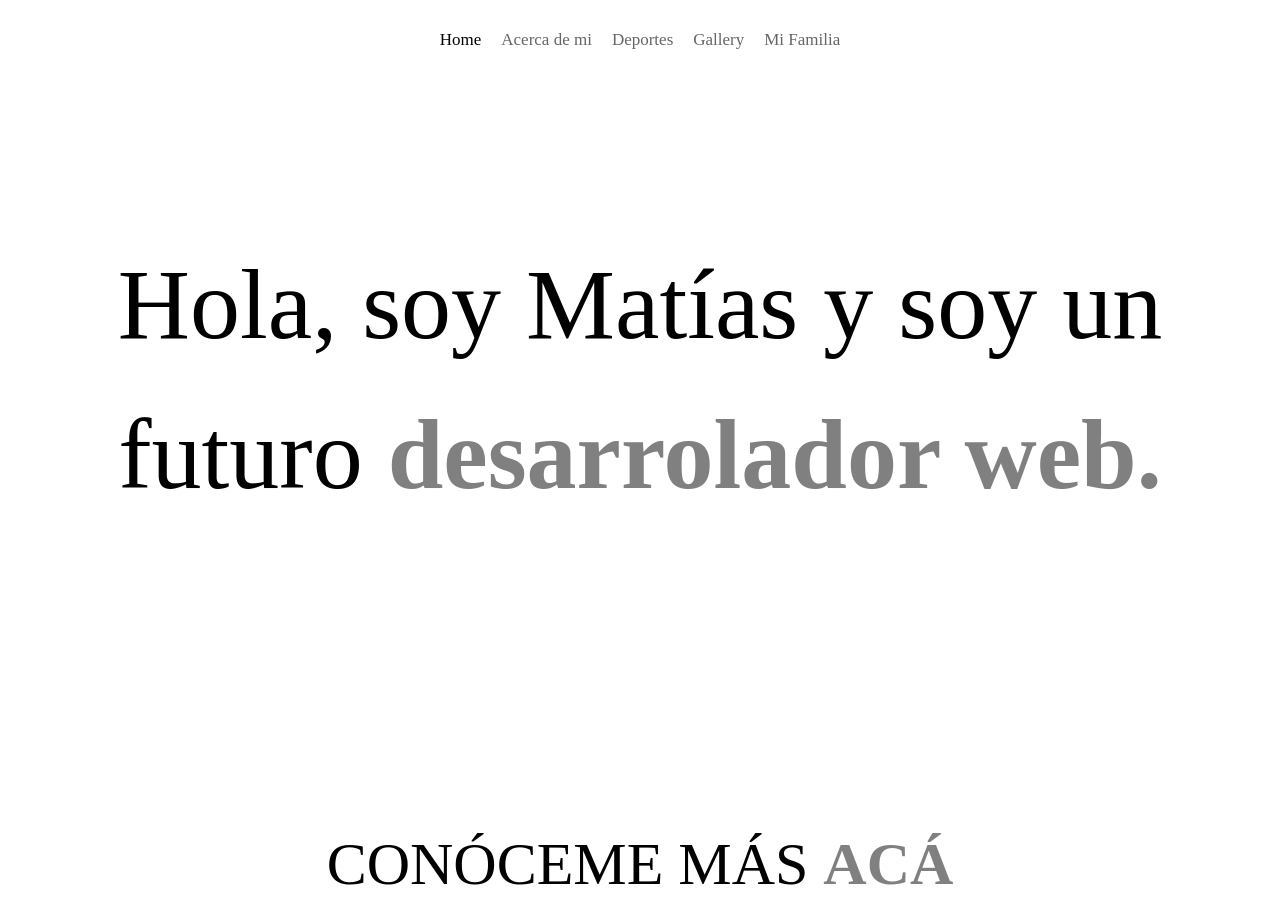
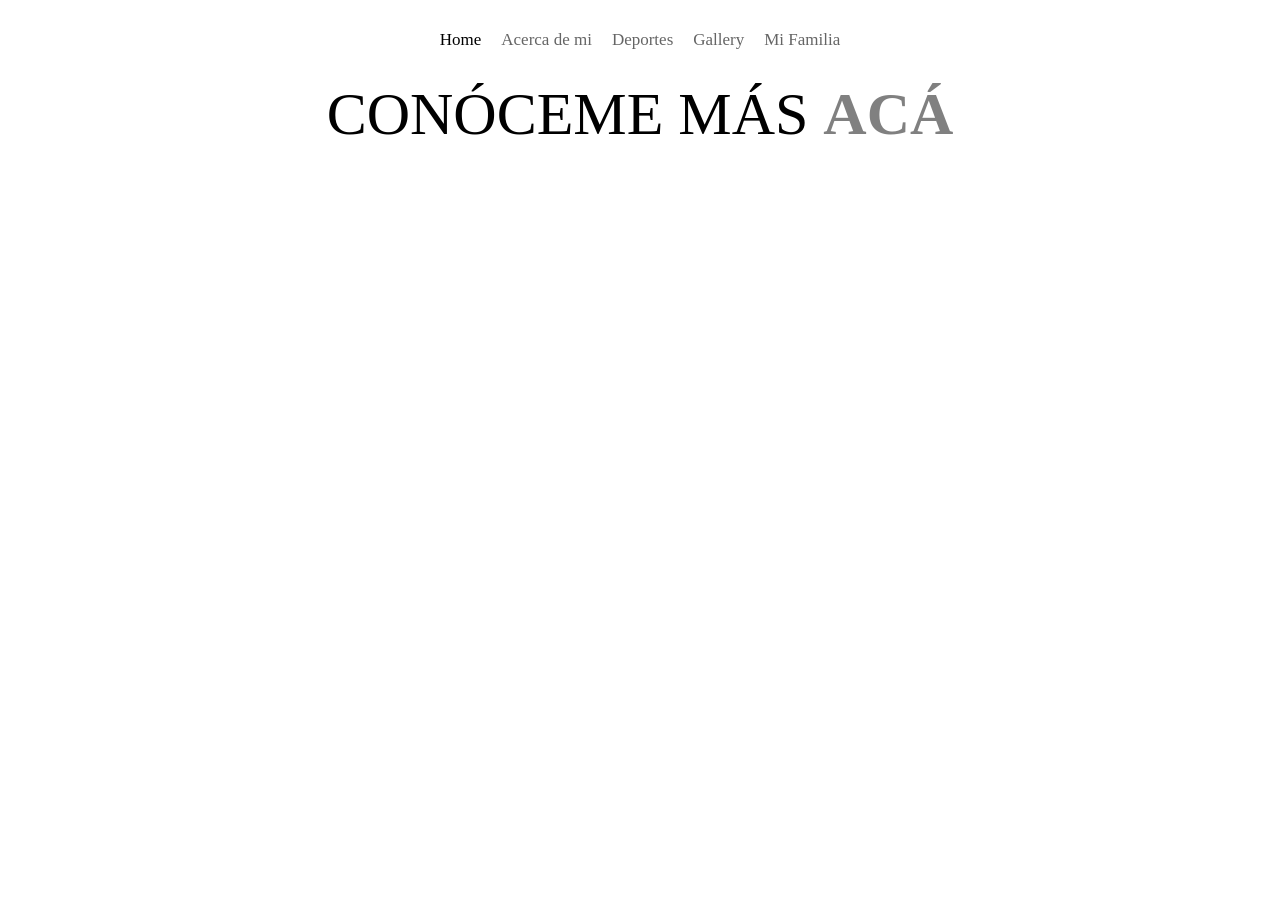
Before and after one commit to MatiasZuniga2/Mi-Blog, a plain HTML site: page index.html in a window 1280 px wide. After the commit the page ends 800 px from the top, so only its background shows below. Drawn offline with Linux system fonts and the light colour scheme.

Commit message:
Parrafo comentado

```diff
--- a/index.html
+++ b/index.html
@@ -26,9 +26,9 @@
     <section class="index__personal__info">
         <div class="personal__info">
             <!-- colocar un span para cambiar el color de la palabra Blog -->
-            <p class="content__p">
+            <!-- <p class="content__p">
                 Hola, soy Matías y soy un futuro<span class="grey"> desarrolador web.</span>
-            </p>
+            </p> -->
 
             <p class="index__contact">CONÓCEME MÁS <a class="index_a" href="./pages/about.html">ACÁ</a></p>
 
```
